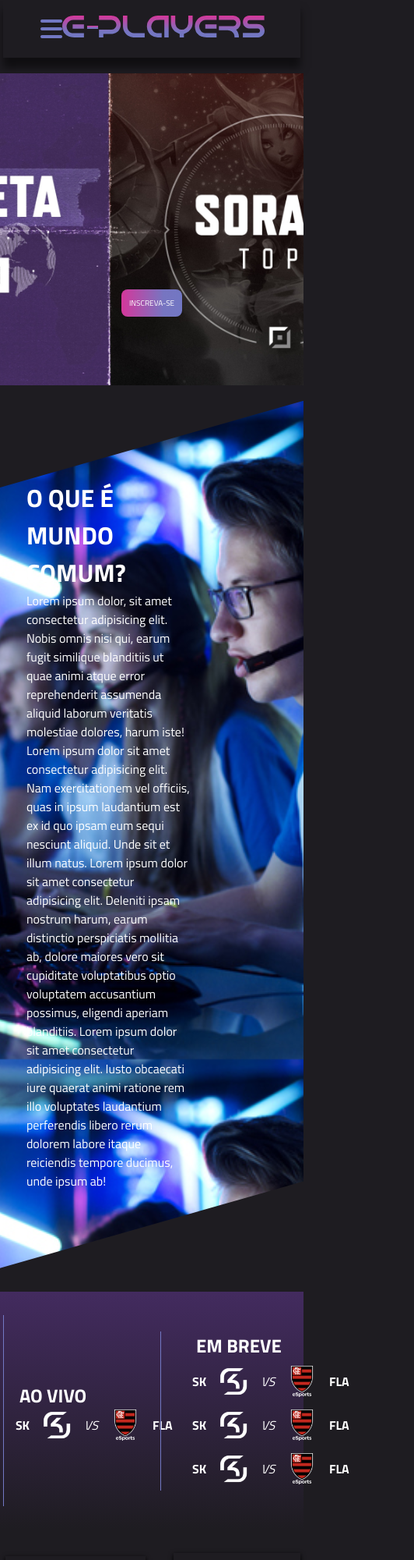
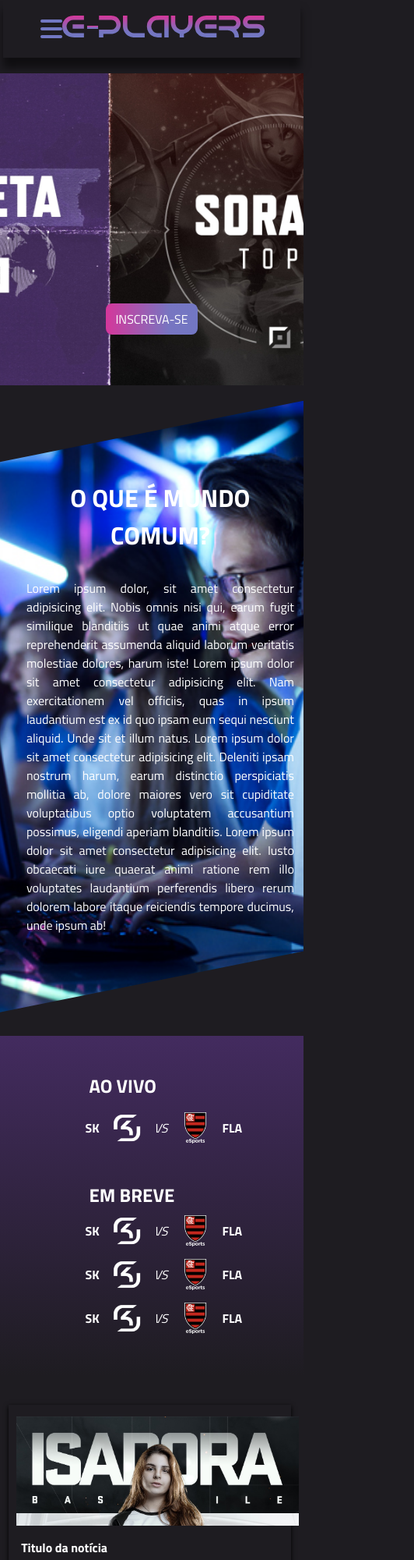
Before and after one commit to Dev-Russo/E-PLAYERS, a plain HTML site: page index.html in a window 390 px wide. Shown: the top 2000 px of the page at 78% size, 532 px wide, since content can reach past the window. Drawn offline with Linux system fonts and the light colour scheme.

Commit message:
Notícias Finalizadas

```diff
--- a/CSS/style.css
+++ b/CSS/style.css
@@ -436,16 +436,44 @@ fieldset label{
     .campea{
         display: none;
     }
-    /* .banner{
-        background-size: 460px;
-        background-repeat: no-repeat;
-        margin: -71px 0px;
-    } */
-    .btn{
-        margin: 40px auto;
-        max-width: 95px;
-        padding: 10px 10px;
-        max-height: 40px;
-        font-size: 10px;
+    .sobre .container div{
+        width: 90%;
+        text-align: justify;
+    }
+    .sobre .container h1{
+        text-align: center;
+        margin-bottom: 1em;
+    }
+    #horarios .container{
+        flex-direction: column;
+    }
+    .ao_vivo, .em_breve{
+        padding: 1em;
+        border: none;
+    }
+    .partida{
+        margin: 1em 0;
+    }
+    /*Seção Notícias*/
+    .card{
+        flex-direction: column;
+    }
+    .card img{
+        width: 100%;
+        object-fit: cover;
+        object-position: top;
+    }
+    .noticias{
+        width: 95%;
+        padding-right: 15px;
+    }
+    .recentes{
+        padding: 0.5em;
+    }
+    .content{
+        flex-direction: column;
+    }
+    footer .container{
+        flex-direction: column;
     }
 }
```
